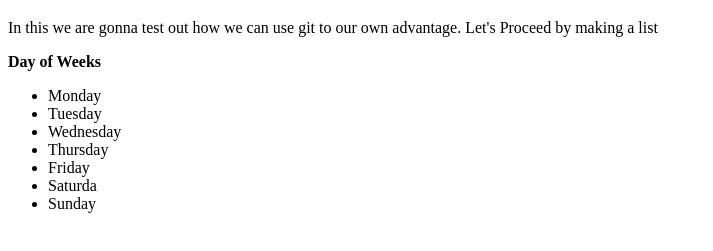
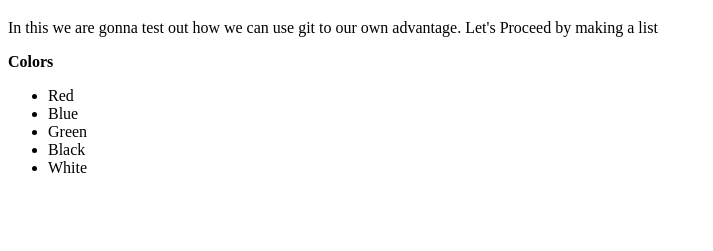
Before and after one commit to anel777/git-multi, a plain HTML site: page index.html in a window 1280 px wide. Shown: the part 61-312 px from the top of the page, without its empty margins (0-713 px from the left). Drawn offline with Linux system fonts and the light colour scheme.

Commit message:
The list has been edited. days of week -> colors

```diff
--- a/index.html
+++ b/index.html
@@ -10,15 +10,13 @@
   <h1>Welcome to test Page</h1>
   <p>In this we are gonna test out how we can use git to our own advantage. Let's Proceed by making a list</p>
 
-  <b>Day of Weeks</b>
+  <b>Colors</b>
   <ul>
-    <li>Monday</li>
-    <li>Tuesday</li>
-    <li>Wednesday</li>
-    <li>Thursday</li>
-    <li>Friday</li>
-    <li>Saturda</li>
-    <li>Sunday</li>
+    <li>Red</li>
+    <li>Blue</li>
+    <li>Green</li>
+    <li>Black</li>
+    <li>White</li>
   </ul>
 
 </body>
```
